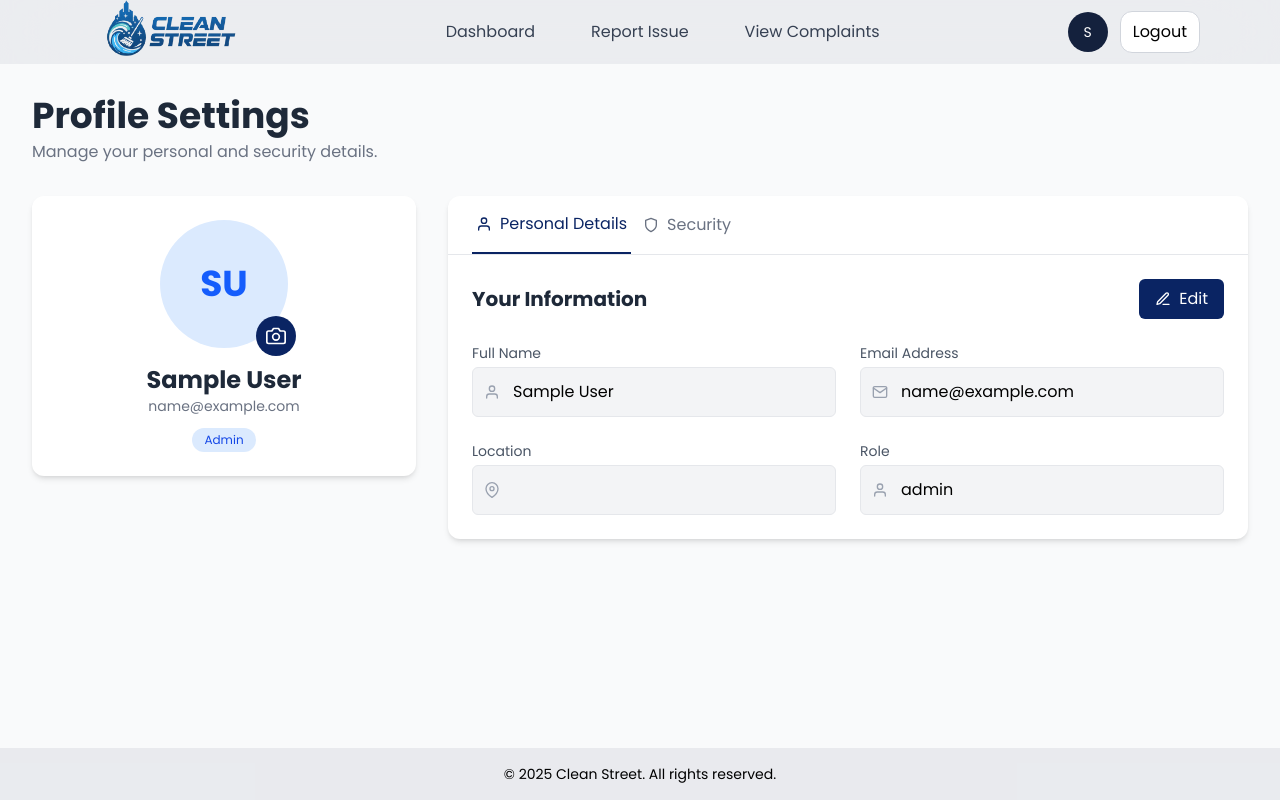
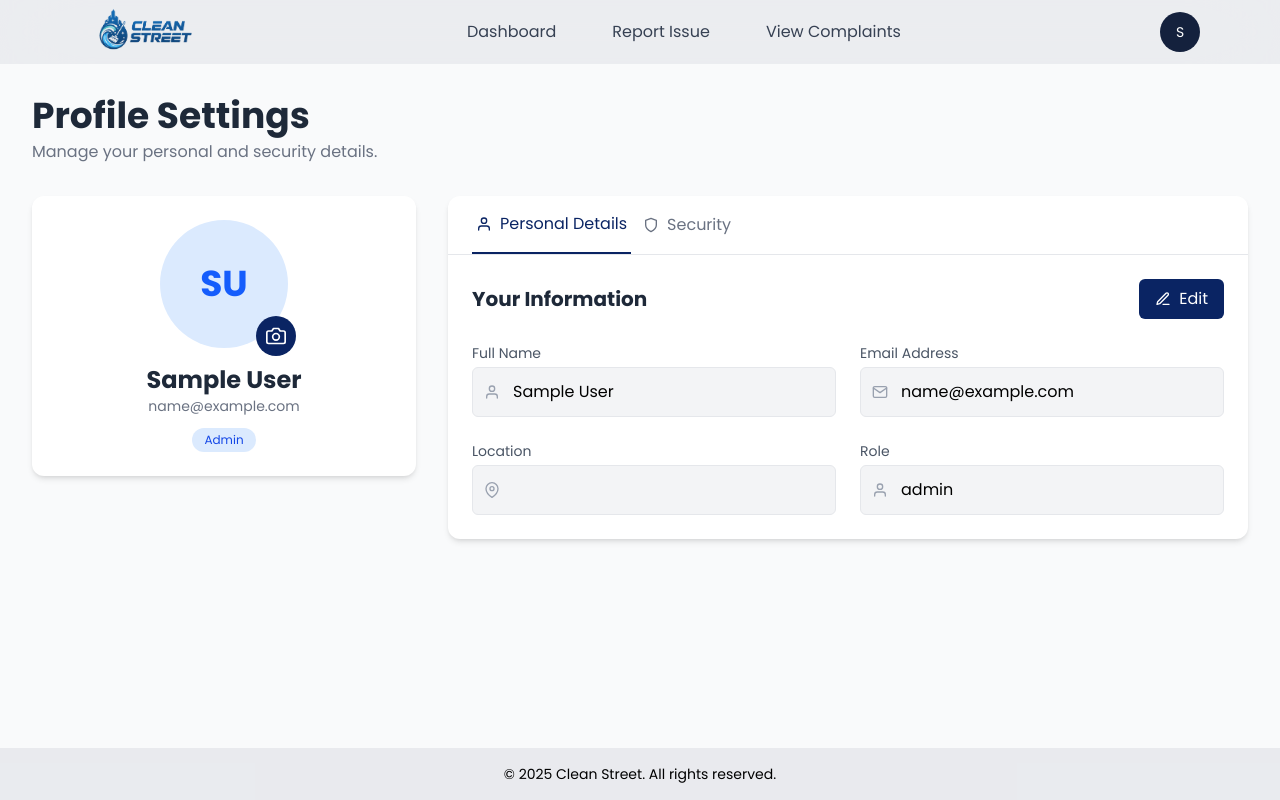
Before and after one commit to Vimalvidyadhaaranjai/Clean-street-infosys-project, a React (Vite) app in the folder frontend/: page /profile in a window 1280 px wide. Built offline with nearby package versions, Linux system fonts and the light colour scheme; sample sign-in values are in the browser's storage.

Commit message:
navbar updated for all screens

```diff
--- a/frontend/src/Components/Navbar.jsx
+++ b/frontend/src/Components/Navbar.jsx
@@ -1,9 +1,13 @@
-import React, { useEffect, useState } from 'react'
+import React, { useEffect, useState, useRef } from 'react'
 import { Link } from "react-router-dom";
 import { useNavigate } from 'react-router-dom'
+
 const Navbar = () => {
     const navigate = useNavigate();
     const [user, setUser] = useState(null);
+    const [isMenuOpen, setIsMenuOpen] = useState(false);
+    const [isProfileMenuOpen, setIsProfileMenuOpen] = useState(false);
+    const profileMenuRef = useRef(null);
 
     useEffect(() => {
         try {
@@ -16,76 +20,146 @@ const Navbar = () => {
         localStorage.removeItem("token");
         localStorage.removeItem("user");
         setUser(null);
+        setIsProfileMenuOpen(false);
         navigate('/login');
     };
 
     const initial = user?.name ? user.name.trim().charAt(0).toUpperCase() : 'U';
 
+    useEffect(() => {
+        const handleClickOutside = (event) => {
+            if (profileMenuRef.current && !profileMenuRef.current.contains(event.target)) {
+                setIsProfileMenuOpen(false);
+            }
+        };
+
+        document.addEventListener('mousedown', handleClickOutside);
+        return () => {
+            document.removeEventListener('mousedown', handleClickOutside);
+        };
+    }, []);
+
     return (
-        <nav className='lg:mx-auto bg-gray-200/70 lg:px-20 px-5 w-full h-16 fixed top-0 z-50 backdrop-blur-2xl flex items-center justify-between'>
-
-            <Link to="/" className="logo flex flex-row justify-center items-center">
-                <img className="h-20 lg:h-25 w-auto" src="images/logo.png" alt="logo" />
+            <nav className="bg-gray-200/70 px-4 lg:px-20 w-full h-16 fixed top-0 z-50 backdrop-blur-2xl flex items-center justify-between">
+                <Link to="/" className="flex items-center h-full">
+                    <img className="h-18 w-auto" src="/images/logo.png" alt="logo" />
                 </Link>
-
-
-            <div className="flex space-x-6">
-                <Link to="/dashboard" className="px-4 py-2 rounded-md font-medium text-gray-700 transition-all duration-300 hover:bg-black hover:text-white">
+                <div className={`lg:flex-1 lg:flex lg:items-center lg:justify-center ${isMenuOpen ? 'block' : 'hidden'} absolute top-16 left-0 w-full bg-gray-200/95 lg:static lg:bg-transparent lg:w-auto z-40`}>
+                    {user ? (
+                        <div className="flex flex-col lg:flex-row items-start lg:items-center lg:gap-6">
+                            <div className="w-full lg:w-auto border-b border-gray-300 lg:border-none">
+                                <Link to="/dashboard" className="block w-full px-6 py-3 lg:px-4 lg:py-2 text-gray-700 hover:bg-gray-300/50 lg:hover:bg-black lg:hover:text-white lg:rounded-md font-medium">
                                     Dashboard
                                 </Link>
-                <Link to="/report" className="px-4 py-2 rounded-md font-medium text-gray-700 transition-all duration-300 hover:bg-black hover:text-white">
+                            </div>
+                            <div className="w-full lg:w-auto border-b border-gray-300 lg:border-none">
+                                <Link to="/report" className="block w-full px-6 py-3 lg:px-4 lg:py-2 text-gray-700 hover:bg-gray-300/50 lg:hover:bg-black lg:hover:text-white lg:rounded-md font-medium">
                                     Report Issue
                                 </Link>
-                <Link to="/complaints" className="px-4 py-2 rounded-md font-medium text-gray-700 transition-all duration-300 hover:bg-black hover:text-white">
+                            </div>
+                            <div className="w-full lg:w-auto border-b border-gray-300 lg:border-none">
+                                <Link to="/complaints" className="block w-full px-6 py-3 lg:px-4 lg:py-2 text-gray-700 hover:bg-gray-300/50 lg:hover:bg-black lg:hover:text-white lg:rounded-md font-medium">
                                     View Complaints
                                 </Link>
                             </div>
-
+                            {/* Mobile profile options */}
+                            <div className="lg:hidden w-full">
+                                <div className="w-full border-b border-gray-300">
+                                    <Link to="/profile" className="block w-full px-6 py-3 text-gray-700 hover:bg-gray-300/50 font-medium">
+                                        Profile
+                                    </Link>
+                                </div>
+                                <div className="w-full">
+                                    <button
+                                        onClick={handleLogout}
+                                        className="block w-full px-6 py-3 text-gray-700 hover:bg-gray-300/50 font-medium text-left"
+                                    >
+                                        Logout
+                                    </button>
+                                </div>
+                            </div>
+                        </div>
+                    ) : null}
+                </div>
+                <div className="lg:flex items-center gap-3 relative">
+                    {/* Hamburger Menu Button */}
+                    <button
+                        className="lg:hidden p-1 hover:bg-gray-300 focus:outline-none flex flex-col justify-center items-center w-8 h-8 mr-2"
+                        onClick={() => setIsMenuOpen(!isMenuOpen)}
+                    >
+                        <div className="w-4 h-0.5 bg-gray-600 mb-1"></div>
+                        <div className="w-4 h-0.5 bg-gray-600 mb-1"></div>
+                        <div className="w-4 h-0.5 bg-gray-600"></div>
+                    </button>
                     {user ? (
-                <div className='flex items-center gap-3'>
+                        <>
+                            <div className="relative hidden lg:block" ref={profileMenuRef}>
                                 {user.profilePhoto ? (
                                     <img
                                         src={user.profilePhoto}
                                         alt="avatar"
                                         className="w-10 h-10 rounded-full object-cover cursor-pointer"
-                            onClick={() => navigate('/profile')}
+                                        onClick={() => setIsProfileMenuOpen(!isProfileMenuOpen)}
                                         onError={(e) => { e.currentTarget.style.display = 'none'; }}
                                     />
-                    ) : null}
-
-                    {!user.profilePhoto ? (
+                                ) : (
                                     <div
-                            className='w-10 h-10 rounded-full bg-[#14213D] text-white flex items-center justify-center text-sm uppercase cursor-pointer'
-                            onClick={() => navigate('/profile')}
+                                        className="w-10 h-10 rounded-full bg-[#14213D] text-white flex items-center justify-center text-sm uppercase cursor-pointer"
+                                        onClick={() => setIsProfileMenuOpen(!isProfileMenuOpen)}
                                     >
                                         {initial}
                                     </div>
-                    ) : null}
+                                )}
+
+                                {/* Profile Dropdown Menu */}
+                                {isProfileMenuOpen && (
+                                    <div className="absolute right-0 mt-2 w-48 bg-white rounded-lg shadow-lg py-2 z-50">
+                                        <div className="px-4 py-2 text-sm font-medium text-gray-500 border-b border-gray-100">
+                                            {user.name || 'User Profile'}
+                                        </div>
                                         <button
-                        className='border border-gray-300 px-3 py-2 rounded-xl bg-white hover:bg-gray-100 transform transition-transform duration-100 hover:scale-105'
+                                            onClick={() => {
+                                                navigate('/profile');
+                                                setIsProfileMenuOpen(false);
+                                            }}
+                                            className="w-full text-left px-4 py-2 text-gray-700 hover:bg-gray-100 flex items-center gap-2"
+                                        >
+                                            <svg xmlns="http://www.w3.org/2000/svg" className="h-5 w-5" viewBox="0 0 20 20" fill="currentColor">
+                                                <path fillRule="evenodd" d="M10 9a3 3 0 100-6 3 3 0 000 6zm-7 9a7 7 0 1114 0H3z" clipRule="evenodd" />
+                                            </svg>
+                                            Profile
+                                        </button>
+                                        <button
                                             onClick={handleLogout}
+                                            className="w-full text-left px-4 py-2 text-gray-700 hover:bg-gray-100 flex items-center gap-2"
                                         >
+                                            <svg xmlns="http://www.w3.org/2000/svg" className="h-5 w-5" viewBox="0 0 20 20" fill="currentColor">
+                                                <path fillRule="evenodd" d="M3 3a1 1 0 00-1 1v12a1 1 0 001 1h12a1 1 0 001-1V4a1 1 0 00-1-1H3zm11 4a1 1 0 10-2 0v4a1 1 0 102 0V7z" clipRule="evenodd" />
+                                                <path d="M8.293 7.293a1 1 0 011.414 0L11 8.586V7a1 1 0 112 0v4a1 1 0 11-2 0V9.414l-1.293 1.293a1 1 0 01-1.414-1.414l3-3z" />
+                                            </svg>
                                             Logout
                                         </button>
                                     </div>
+                                )}
+                            </div>
+                        </>
                     ) : (
-                <div className="flex items-center gap-3">
+                        <>
                             <button
                                 className="border border-gray-400 px-3 py-1.5 text-sm sm:px-4 sm:py-2 sm:text-base rounded-xl bg-gradient-to-r from-[#ffffff] to-[#dad4d4] transform transition-transform duration-100 hover:scale-105"
                                 onClick={() => navigate('/login')}
                             >
                                 Login
                             </button>
-
                             <button
                                 className="bg-gradient-to-r from-[#14213D] to-[#4d9fe8] text-white px-3 py-1.5 text-sm sm:px-4 sm:py-2 sm:text-base rounded-xl transform transition-transform duration-100 hover:scale-105"
                                 onClick={() => navigate('/register')}
                             >
                                 Register
                             </button>
+                        </>
+                    )}
                 </div>
-
-            )}
             </nav>
     )
 }
```
Lines whose indentation alone changed are shown as unchanged.
